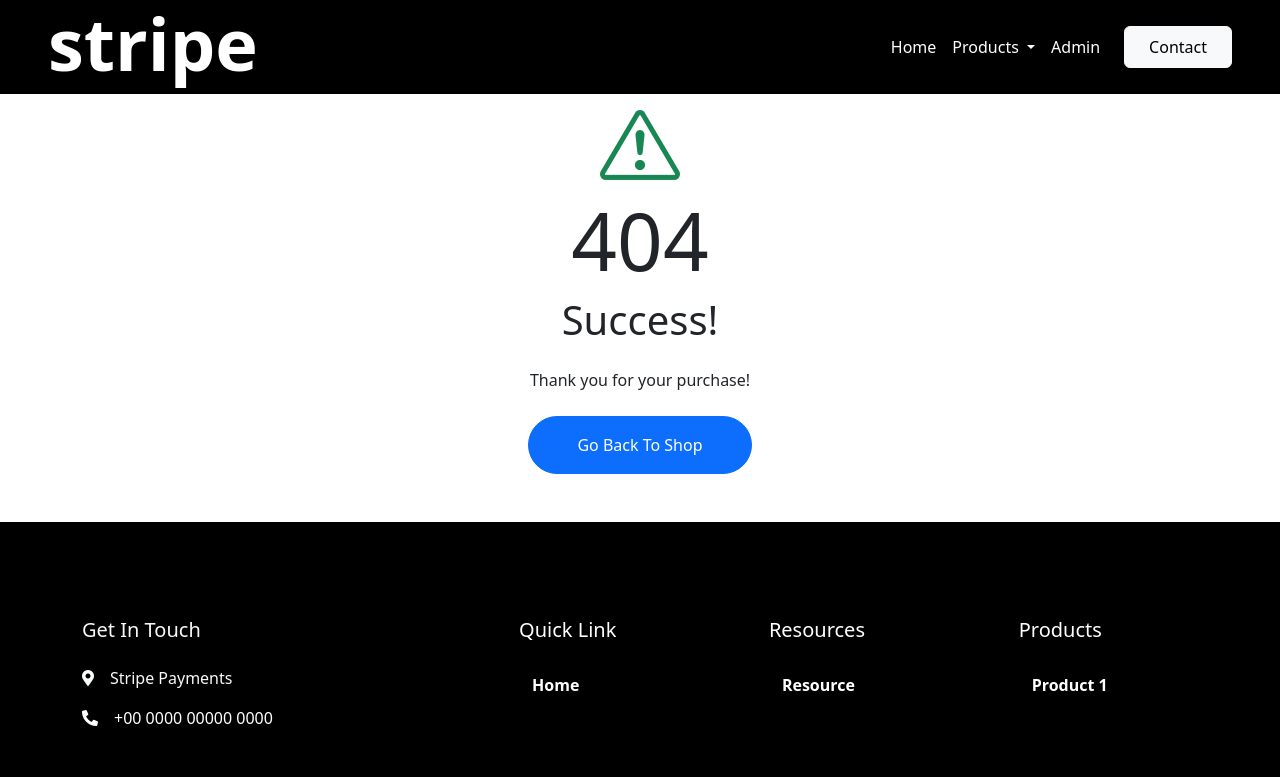
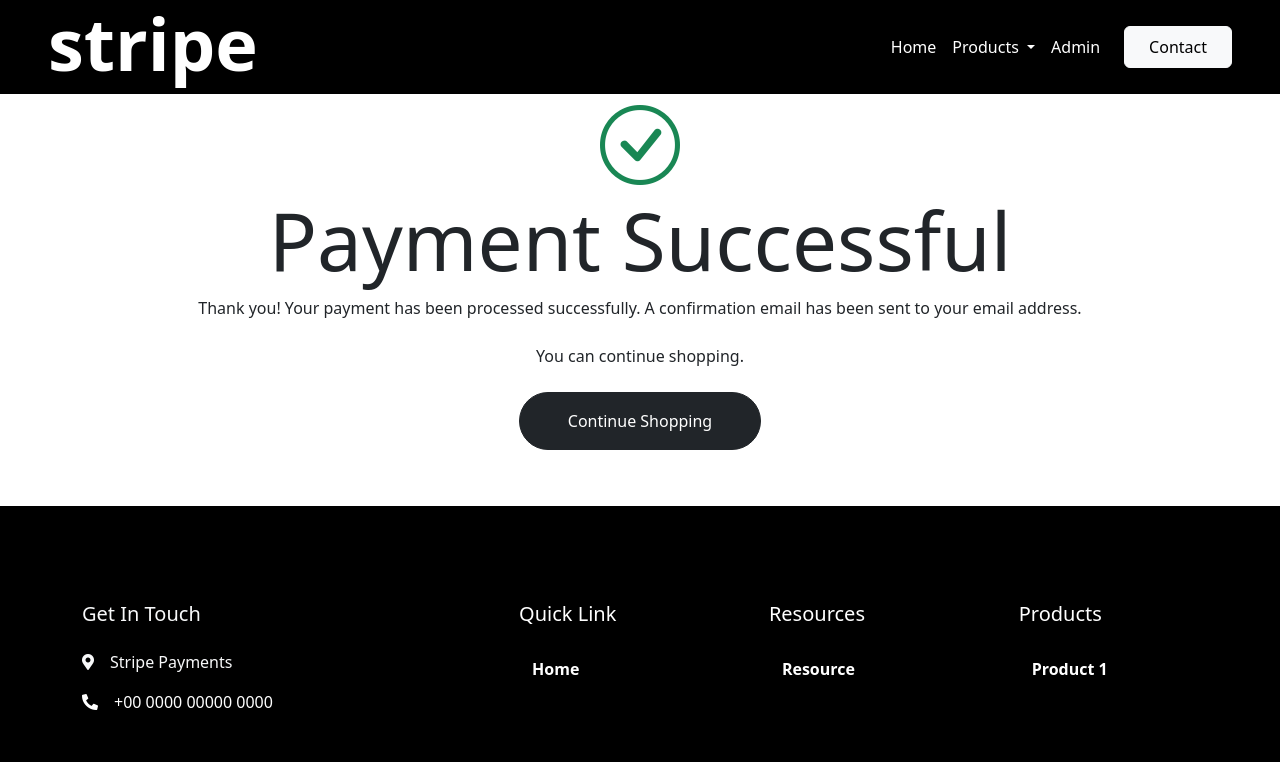
Before and after one commit to fourpixels-studio/stripe-payments, a Django app: page /success/ in a window 1280 px wide. Shown: the top 777 px of the page. Run offline with Django 4.2, Linux system fonts and the light colour scheme; some libraries are stand-ins or nearby versions.

Commit message:
Second commit

```diff
--- a/backend/templates/success.html
+++ b/backend/templates/success.html
@@ -1,13 +1,13 @@
 {% extends 'base.html' %}
 {% block body %}
-<main style="padding-top: 6rem;" class="error-container">
-    <section class="error-content text-center">
-        <div class="error-wrapper">
-            <i class="bi bi-exclamation-triangle display-1 text-success"></i>
-            <h1 class="display-1">404</h1>
-            <h1 class="mb-4">Success!</h1>
-            <p class="mb-4">Thank you for your purchase!</p>
-            <a class="btn btn-primary rounded-pill py-3 px-5" href="{% url 'product_list' %}">Go Back To Shop</a>
+<main style="padding-top: 6rem" class="container">
+    <section class="success-content text-center">
+        <div class="success-wrapper">
+            <i class="bi bi-check-circle display-1 text-success"></i>
+            <h1 class="display-1">Payment Successful</h1>
+            <p class="mb-4">Thank you! Your payment has been processed successfully. A confirmation email has been sent to your email address.</p>
+            <p class="mb-4">You can continue shopping.</p>
+            <a class="btn btn-dark rounded-pill py-3 px-5 mb-2" href="{% url 'product_list' %}">Continue Shopping</a>
         </div>
     </section>
 </main>
```
